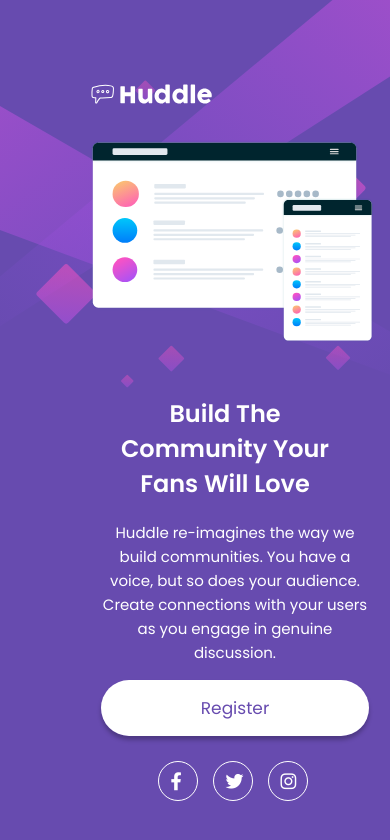
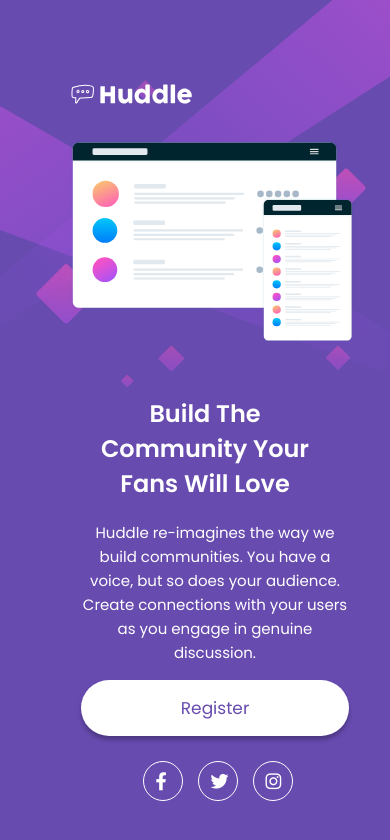
Before and after one commit to anderson000000ferreira/devquest-html-css-quest-avancado, a plain HTML site: page index.html in a window 390 px wide. Shown: the top 840 px of the page. Drawn offline with nearby package versions, Linux system fonts and the light colour scheme.

Commit message:
ajustes no rodape

```diff
--- a/src/css/respansivo.css
+++ b/src/css/respansivo.css
@@ -7,7 +7,7 @@
 
   .main {
     width: 100%;
-    margin-left: 40px;
+    margin-left: 20px;
     display: flex;
     flex-direction: column;
     justify-content: center;
--- a/src/css/style.css
+++ b/src/css/style.css
@@ -16,7 +16,7 @@ body {
     'picture informacao'
     'contatos contatos';
   grid-template-columns: repeat(2, 1fr);
-  max-width: 1000px;
+  max-width: 1320px;
   margin: 0 auto;
   min-height: 100vh;
   padding: 20px;
@@ -109,8 +109,7 @@ body {
   grid-area: contatos;
   padding: 40px 0 0;
   display: flex;
-  justify-content: flex-end;
-  margin-right: 10px;
+  justify-content:right;
 }
 
 .main .contatos .redes-sociais {
```
